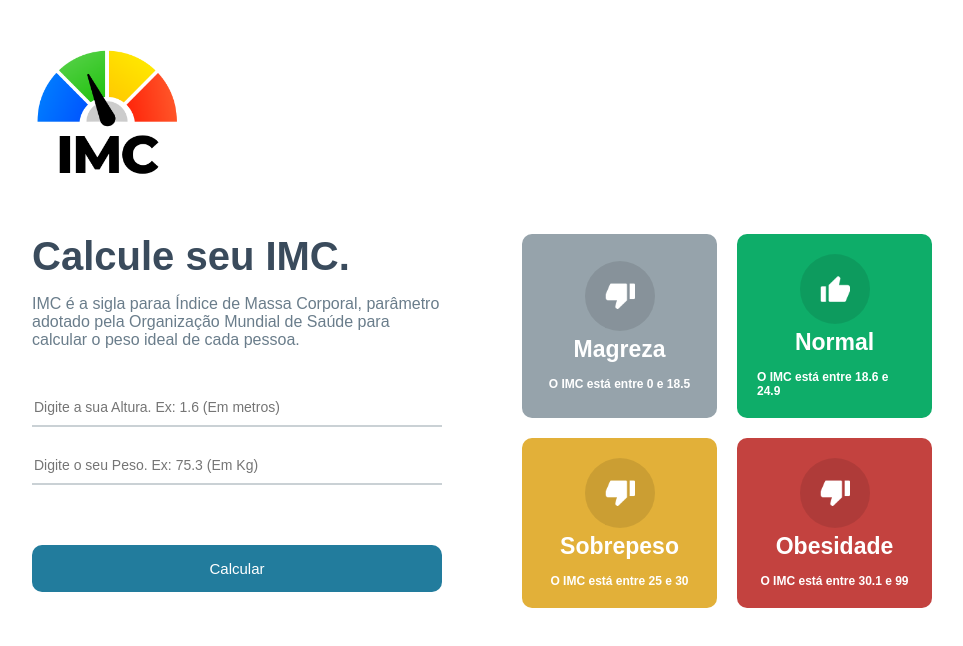
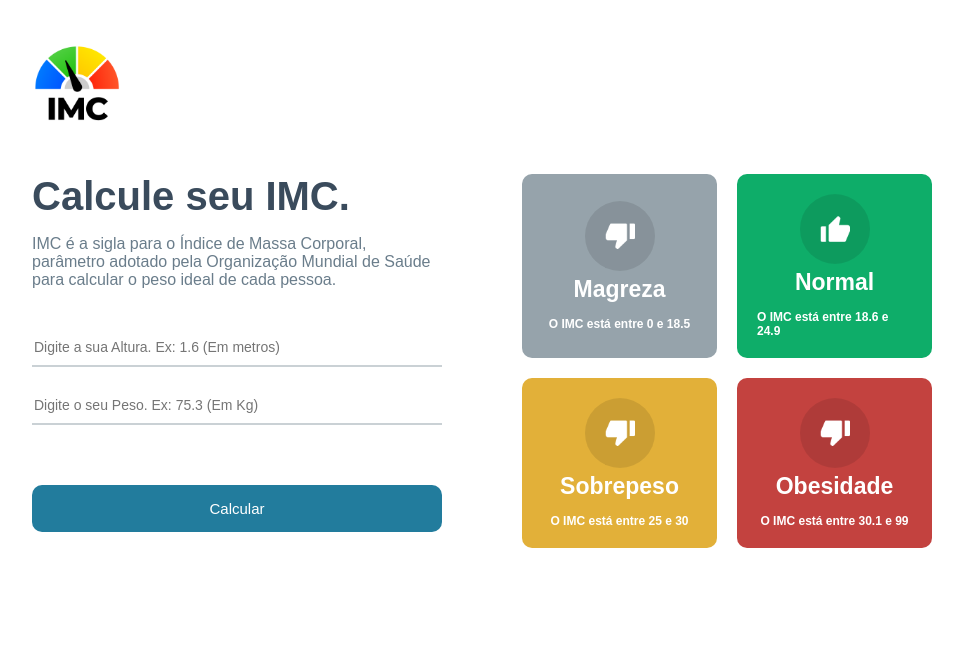
Before and after one commit to Andresa-Alves-Ribeiro/projeto-imc, a React (Create React App) app: page / in a window 1280 px wide. Shown: the top 646 px of the page, without its empty margins (158-1121 px from the left). Built offline with nearby package versions, Linux system fonts and the light colour scheme.

Commit message:
Alterando tamanho do ícone

```diff
--- a/src/App.tsx
+++ b/src/App.tsx
@@ -30,13 +30,13 @@ const App = () => {
     <div className={styles.main}>
       <header>
         <div className={styles.headerContainer}>
-          <img src={poweredImage} alt='' width={150} />
+          <img src={poweredImage} alt='' width={90} />
         </div>
       </header>
       <div className={styles.container}>
         <div className={styles.leftSide}>
           <h1>Calcule seu IMC.</h1>
-          <p>IMC é a sigla paraa Índice de Massa Corporal, parâmetro adotado pela
+          <p>IMC é a sigla para o Índice de Massa Corporal, parâmetro adotado pela
             Organização Mundial de Saúde para calcular o peso ideal de cada pessoa.
           </p>
 
```
